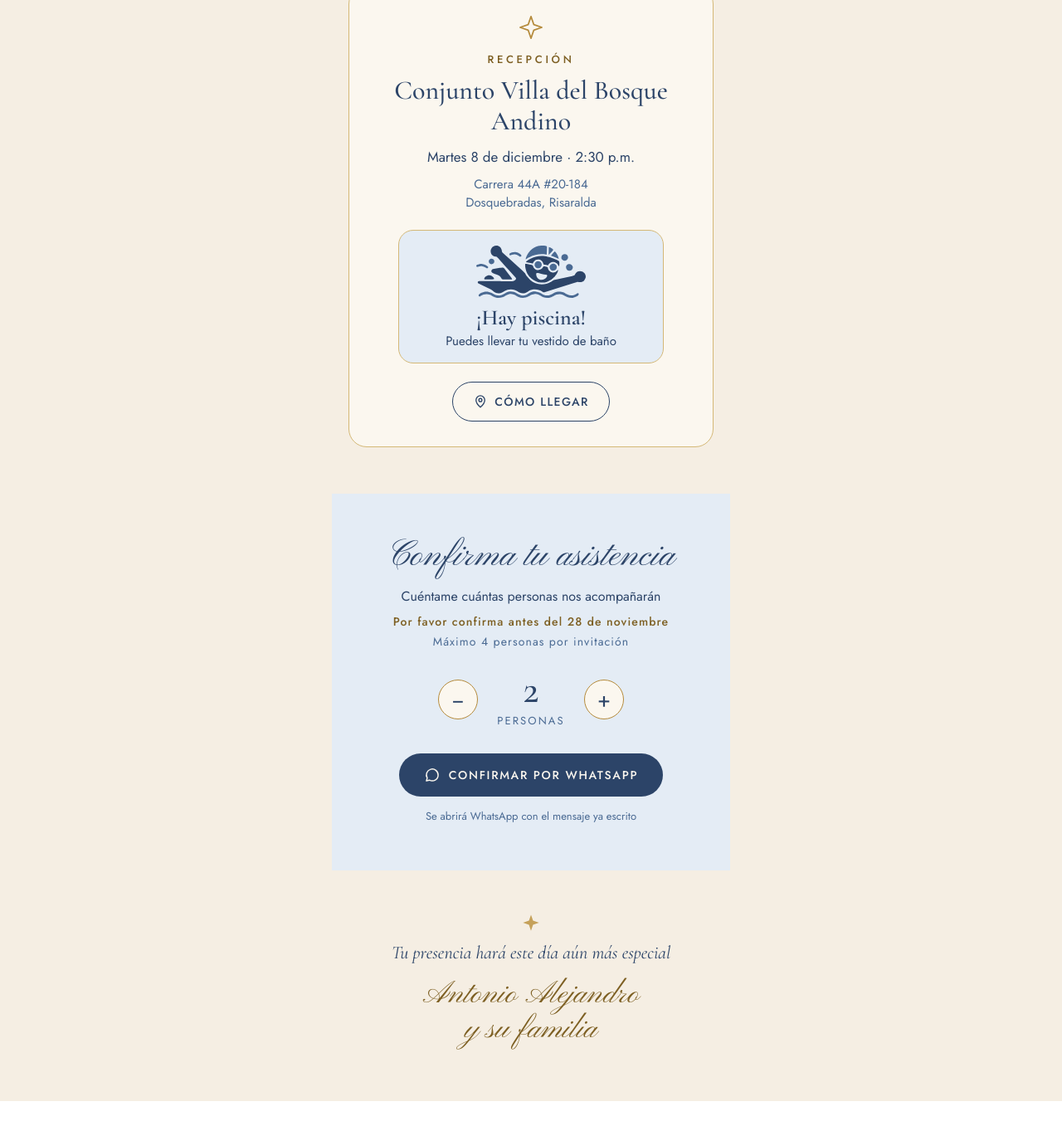
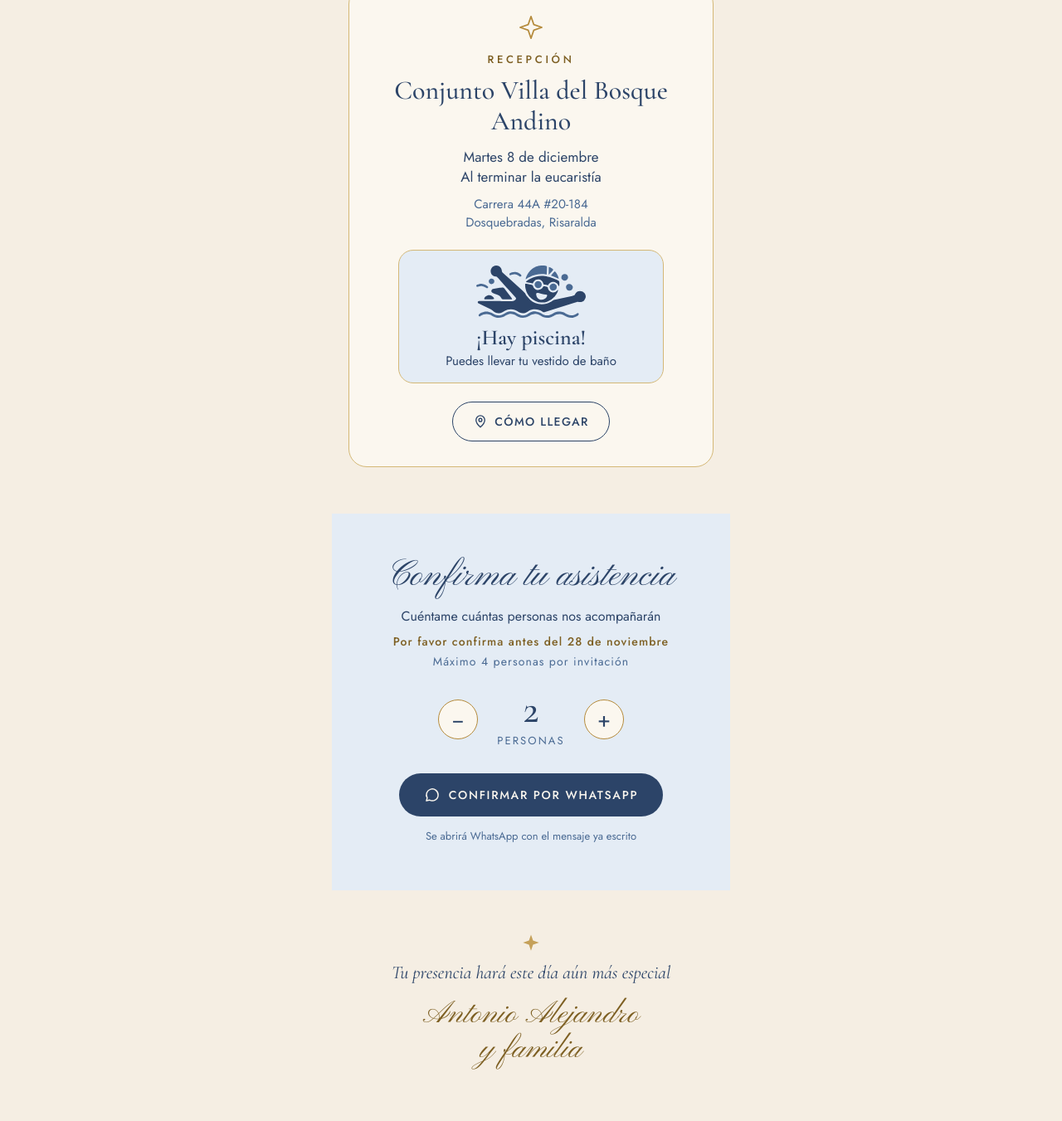
Before and after one commit to bricorpublicidad/comunion, a plain HTML site: page recepcion/index.html in a window 1280 px wide. Shown: the part 1711-3062 px from the top of the page at 83% size. Before the commit the page ends 3038 px from the top, so only its background shows below. Drawn offline with nearby package versions, Linux system fonts and the light colour scheme.

Commit message:
Add files via upload

```diff
--- a/recepcion/index.html
+++ b/recepcion/index.html
@@ -167,7 +167,7 @@ Cómo llegar
 <svg width="30" height="30" viewBox="-8 -8 16 16" aria-hidden="true"><path fill="none" stroke="#B58B3C" stroke-width="0.9" stroke-linejoin="round" d="M0,-7 L1.8,-1.8 L7,0 L1.8,1.8 L0,7 L-1.8,1.8 L-7,0 L-1.8,-1.8 Z"/></svg>
 <p style="margin:4px 0 0; font-size:13px; letter-spacing:0.28em; text-transform:uppercase; color:#7D5F22; font-weight:500">Recepción</p>
 <h3 style="margin:0; font-family:'Cormorant Garamond',serif; font-weight:500; font-size:32px; line-height:1.15; color:#2C4468">Conjunto Villa del Bosque Andino</h3>
-<p style="margin:2px 0 0; font-size:17px; color:#2C4468">Martes 8 de diciembre · 2:30 p.m.</p>
+<p style="margin:2px 0 0; font-size:17px; color:#2C4468">Martes 8 de diciembre<br>Al terminar la eucaristía</p>
 <p style="margin:0; font-size:15px; color:#4A6A93">Carrera 44A #20-184<br>Dosquebradas, Risaralda</p>
 <div style="display:flex; flex-direction:column; align-items:center; gap:10px; margin:12px 0 0; padding:18px 20px 16px; background:#E4ECF5; border:1px solid #D4B876; border-radius:18px; text-align:center; width:100%; max-width:320px; box-sizing:border-box">
 <svg viewBox="0 0 668.37 319.07" width="132" fill-rule="evenodd" role="img" aria-label="Nadador" style="display:block; height:auto; flex:none">
@@ -216,7 +216,7 @@ Confirmar por WhatsApp
 <section style="display:flex; flex-direction:column; align-items:center; text-align:center; padding:52px 32px 64px; gap:12px">
 <svg width="22" height="22" viewBox="-8 -8 16 16" aria-hidden="true"><path fill="#C5A15A" d="M0,-7 L1.8,-1.8 L7,0 L1.8,1.8 L0,7 L-1.8,1.8 L-7,0 L-1.8,-1.8 Z"/></svg>
 <p style="margin:0; font-family:'Cormorant Garamond',serif; font-style:italic; font-size:22px; color:#2C4468">Tu presencia hará este día aún más especial</p>
-<p style="margin:6px 0 0; font-family:'Pinyon Script',cursive; font-size:38px; line-height:1.1; color:#7D5F22">Antonio Alejandro<br>y su familia</p>
+<p style="margin:6px 0 0; font-family:'Pinyon Script',cursive; font-size:38px; line-height:1.1; color:#7D5F22">Antonio Alejandro<br>y familia</p>
 </section>
 
 </div>
```
Also changed, not shown: misa/index.html (+1 -1 lines).
